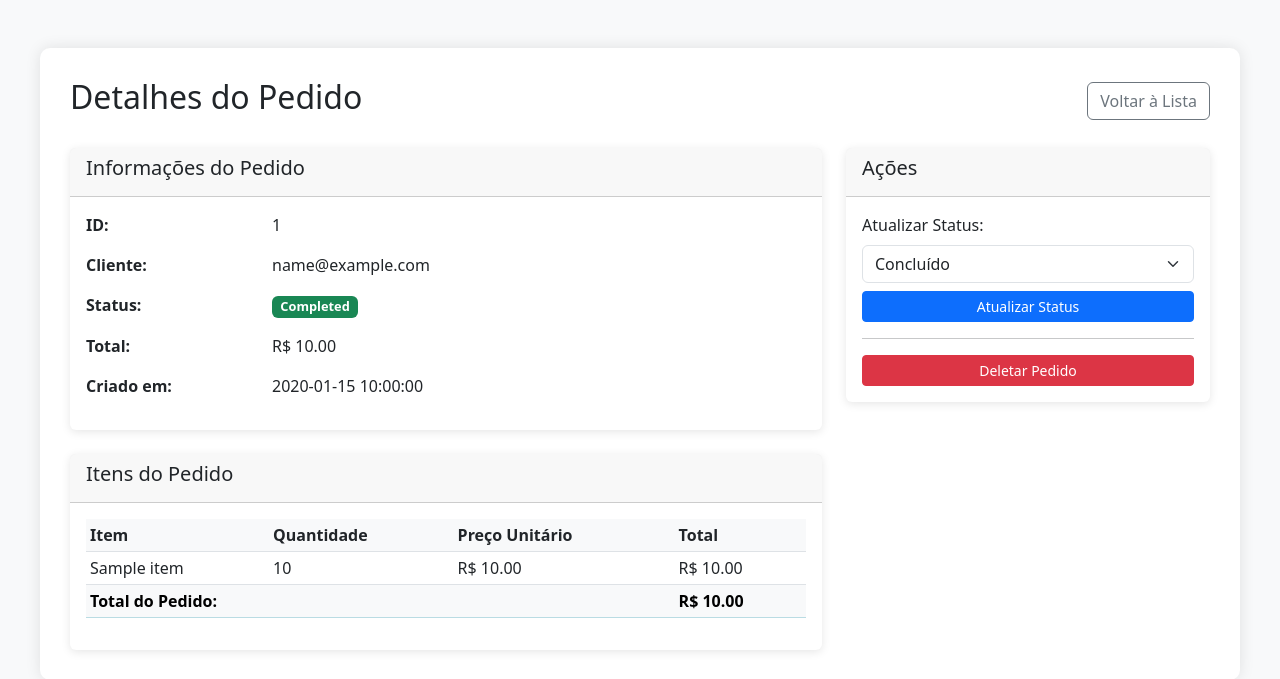
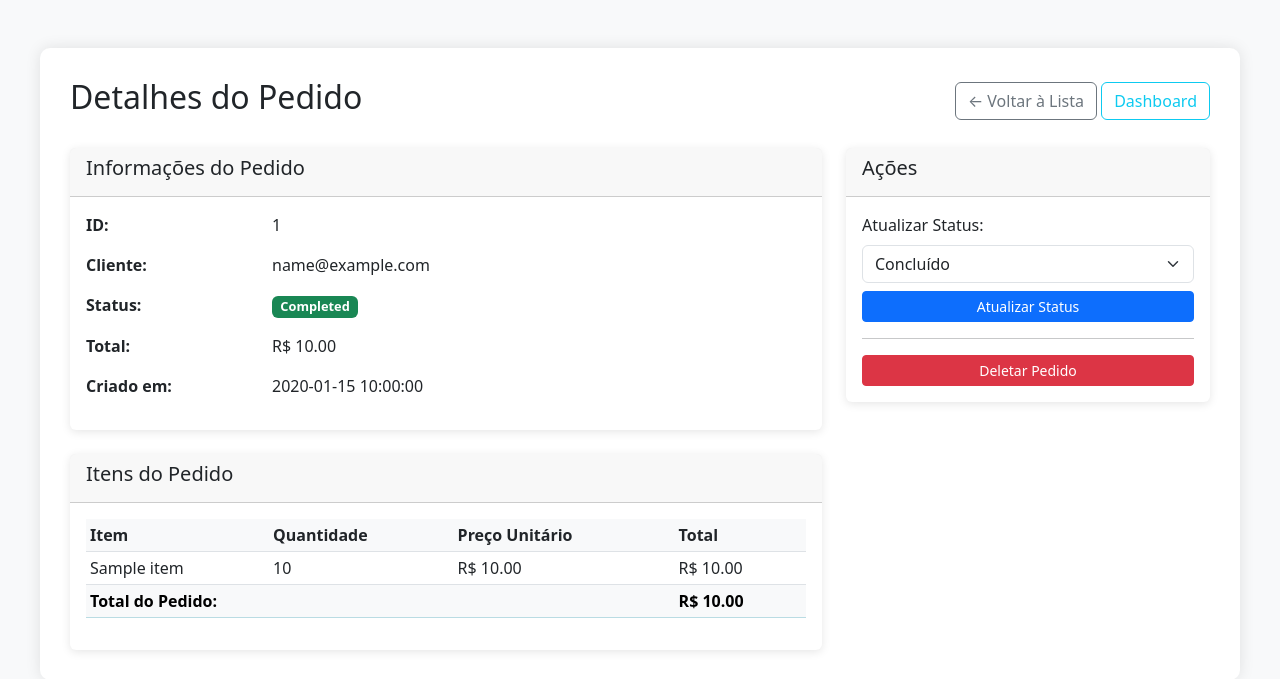
Before and after one commit to ws49066/docker-automation, a Flask app: template burguer-app/order-service/templates/order_details.html in a window 1280 px wide. Shown: the top 679 px of the page. Run offline with Flask 3, Linux system fonts and the light colour scheme; the template is opened without the code that fills it: most values are stand-ins (such as "Sample title", 1, 10 or a date in 2020).

Commit message:
feat(order-service): add dashboard navigation to order details

```diff
--- a/burguer-app/order-service/templates/order_details.html
+++ b/burguer-app/order-service/templates/order_details.html
@@ -4,7 +4,8 @@
 <div class="d-flex justify-content-between align-items-center mb-4">
     <h2>Detalhes do Pedido</h2>
     <div>
-        <a href="{{ url_for('order.list_orders') }}" class="btn btn-outline-secondary">Voltar à Lista</a>
+        <a href="{{ url_for('order.list_orders') }}" class="btn btn-outline-secondary">← Voltar à Lista</a>
+        <a href="http://localhost:5000/auth/dashboard" class="btn btn-outline-info">Dashboard</a>
     </div>
 </div>
 
```
